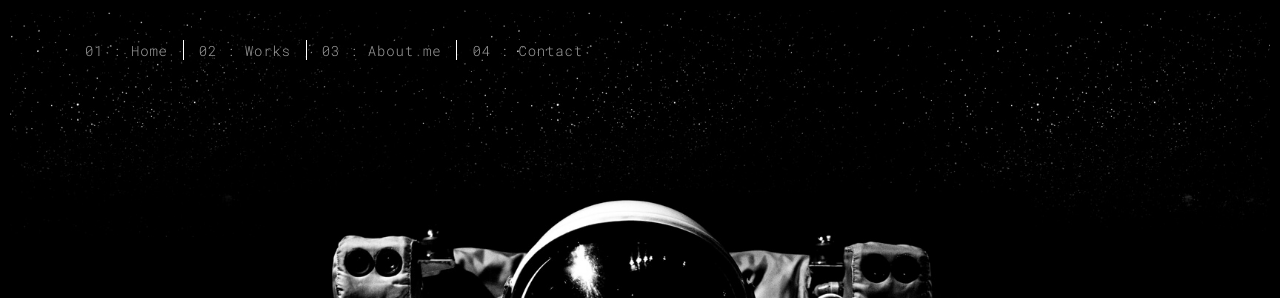
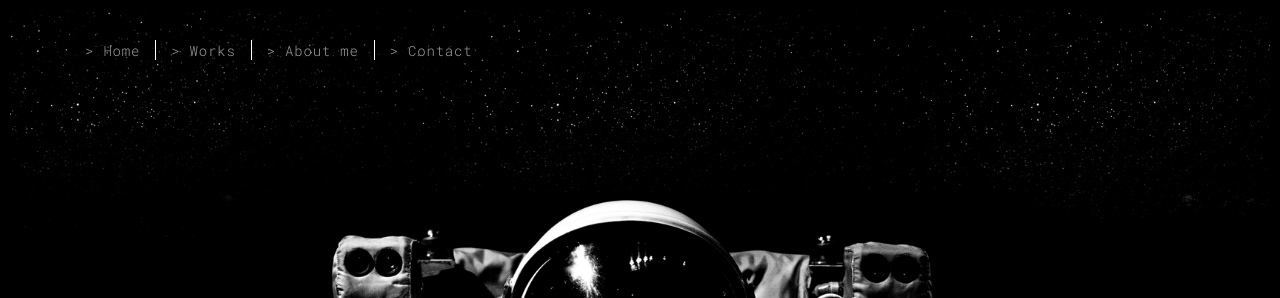
Before and after one commit to HugoFlawless/me, a plain HTML site: page index.html in a window 1280 px wide. Shown: the top 298 px of the page. Drawn offline with Linux system fonts and the light colour scheme.

Commit message:
Update index.html

```diff
--- a/index.html
+++ b/index.html
@@ -18,6 +18,7 @@
   <title>Hugo Nogueira</title>
 
 <link href="./main.3f6952e4.css" rel="stylesheet"></head>
+<link rel="stylesheet" type="text/css" href="style.css">
 
 <body class="minimal">
 <div id="site-border-left"></div>
@@ -37,10 +38,10 @@
 
       <div class="collapse navbar-collapse" id="navbar-collapse">
         <ul class="nav navbar-nav ">
-          <li><a href="./index.html" title="">01 : Home</a></li>
-          <li><a href="#" title="">02 : Works</a></li>
-          <li><a href="#" title="">03 : About me</a></li>
-          <li><a href="#" title="">04 : Contact</a></li>
+          <li><a href="./index.html" title="">> Home</a></li>
+          <li><a href="./works.html" title="">> Works</a></li>
+          <li><a href="./about.html" title="">> About me</a></li>
+          <li><a href="./contact.html" title="">> Contact</a></li>
         </ul>
 
 
```
